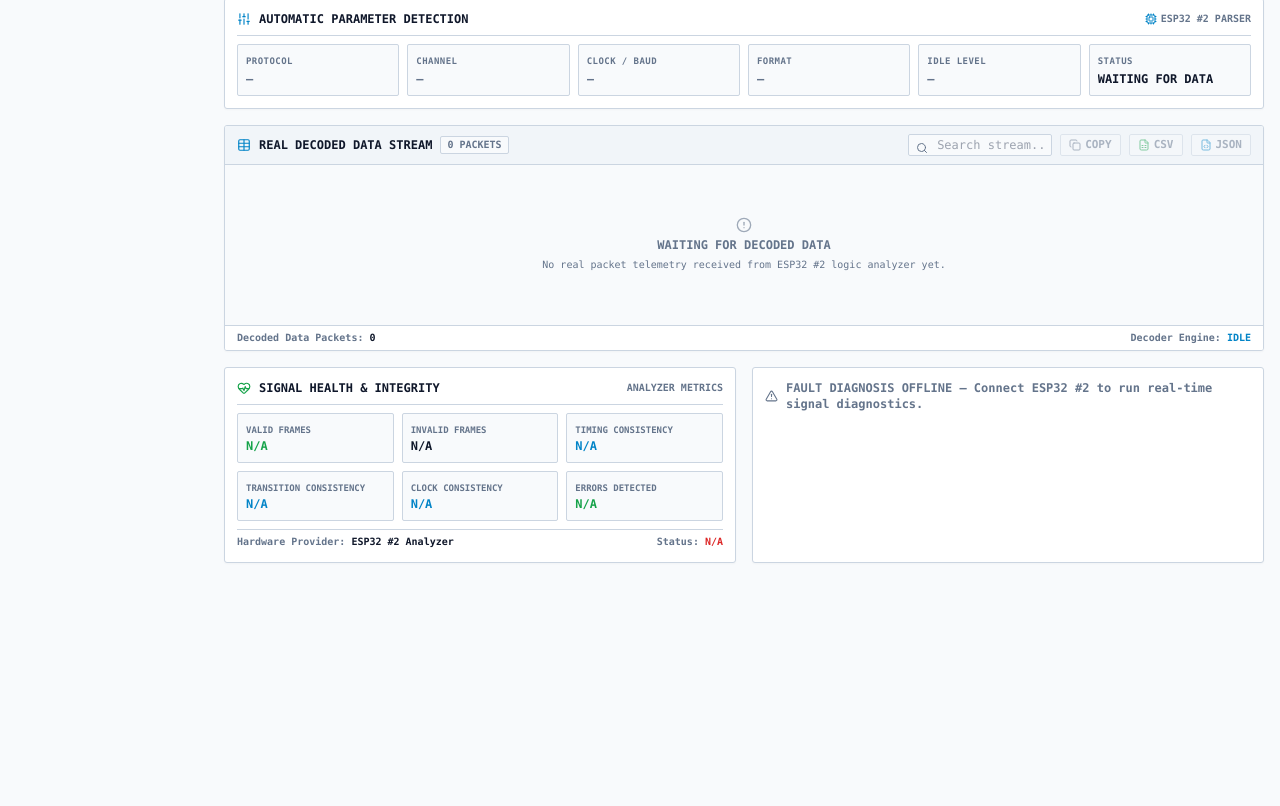
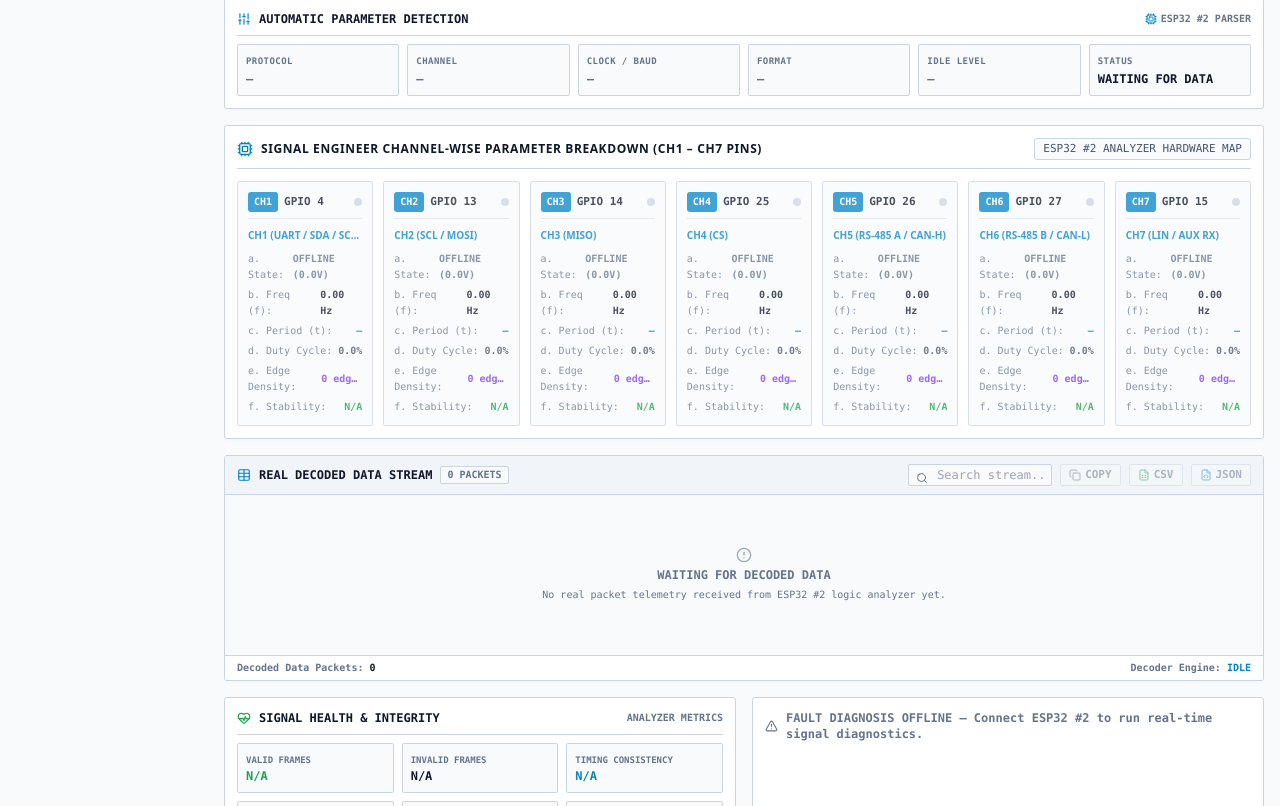
Before and after one commit to Tamil01-star/self-configure-protocall, a React (Vite) app: page / in a window 1280 px wide. Shown: the part 840-1646 px from the top of the page. Before the commit the page ends 1419 px from the top, so only its background shows below. Built offline with nearby package versions, Linux system fonts and the light colour scheme.

Commit message:
feat: add channel-wise signal engineer parameter breakdown (CH1 to CH7) matching physical ESP32 wiring

```diff
--- a/src/App.tsx
+++ b/src/App.tsx
@@ -11,6 +11,7 @@ import { SignalHealth } from './components/SignalHealth';
 import { FaultDiagnosis } from './components/FaultDiagnosis';
 import { ChannelMap } from './components/ChannelMap';
 import { HardwareStackPanel } from './components/HardwareStackPanel';
+import { ChannelParameterBreakdown } from './components/ChannelParameterBreakdown';
 import { UnknownProtocolPanel } from './components/UnknownProtocolPanel';
 import { EventTimeline } from './components/EventTimeline';
 import { AnalyzerConsole } from './components/AnalyzerConsole';
@@ -324,6 +325,14 @@ export function App() {
                 protocol={payload.protocol}
               />
 
+              {/* 4. Signal Engineer Channel-Wise Breakdown (CH1 - CH7) */}
+              <ChannelParameterBreakdown
+                channels={payload.channels}
+                protocol={payload.protocol}
+                parameters={payload.parameters}
+                isConnected={hardwareStatus.esp32_2_connected}
+              />
+
               {/* 5. Decoded Data Table */}
               <DecodedDataTable
                 rows={payload.decodedRows}
--- /dev/null
+++ b/src/components/ChannelParameterBreakdown.tsx
@@ -0,0 +1,190 @@
+import React from 'react';
+import { Cpu } from 'lucide-react';
+import type { DigitalChannelSample, ProtocolType, RealProtocolParameters } from '../types/analyzer';
+
+interface ChannelParameterBreakdownProps {
+  channels: DigitalChannelSample[];
+  protocol: ProtocolType | null;
+  parameters: RealProtocolParameters;
+  isConnected: boolean;
+}
+
+export const ChannelParameterBreakdown: React.FC<ChannelParameterBreakdownProps> = ({
+  channels,
+  protocol,
+  parameters,
+  isConnected,
+}) => {
+  // Real Hardware Pin Map based on physical ESP32 #2 wiring
+  const channelHardwareMap = [
+    { id: 'CH1', gpio: 'GPIO 4', defaultRole: 'CH1 (UART / SDA / SCLK)' },
+    { id: 'CH2', gpio: 'GPIO 13', defaultRole: 'CH2 (SCL / MOSI)' },
+    { id: 'CH3', gpio: 'GPIO 14', defaultRole: 'CH3 (MISO)' },
+    { id: 'CH4', gpio: 'GPIO 25', defaultRole: 'CH4 (CS)' },
+    { id: 'CH5', gpio: 'GPIO 26', defaultRole: 'CH5 (RS-485 A / CAN-H)' },
+    { id: 'CH6', gpio: 'GPIO 27', defaultRole: 'CH6 (RS-485 B / CAN-L)' },
+    { id: 'CH7', gpio: 'GPIO 15', defaultRole: 'CH7 (LIN / AUX RX)' },
+  ];
+
+  // Helper to compute signal engineer parameters (a, b, c, d, e, f, g) per channel
+  const getChannelMetrics = (idx: number) => {
+    const hw = channelHardwareMap[idx];
+    const chSample = channels[idx];
+    const active = isConnected && ((chSample && chSample.data && chSample.data.length > 0) || idx < (protocol === 'SPI' ? 4 : protocol === 'I2C' ? 2 : protocol === 'UART' ? 1 : 0));
+
+    // Role assignment (Param a)
+    let role = hw.defaultRole;
+    if (protocol === 'UART' && idx === 0) role = 'UART DATA (TX / RX)';
+    else if (protocol === 'I2C') {
+      if (idx === 0) role = 'I²C SDA (Serial Data)';
+      if (idx === 1) role = 'I²C SCL (Serial Clock)';
+    } else if (protocol === 'SPI') {
+      if (idx === 0) role = 'SPI SCLK (Serial Clock)';
+      if (idx === 1) role = 'SPI MOSI (Master Out Slave In)';
+      if (idx === 2) role = 'SPI MISO (Master In Slave Out)';
+      if (idx === 3) role = 'SPI CS (Chip Select)';
+    }
+
+    // Frequency (Param b)
+    let frequency = '0.00 Hz';
+    if (active) {
+      if (protocol === 'UART' && parameters.baudRate) frequency = `${(parameters.baudRate / 1000).toFixed(2)} kHz`;
+      else if (protocol === 'I2C' && parameters.clockHz) frequency = `${(parameters.clockHz / 1000).toFixed(2)} kHz`;
+      else if (protocol === 'SPI' && parameters.clockHzSpi) frequency = `${(parameters.clockHzSpi / 1000000).toFixed(2)} MHz`;
+      else frequency = '100.00 kHz';
+    }
+
+    // Bit Period / Min Pulse Width (Param c)
+    let bitPeriod = '—';
+    if (active) {
+      if (parameters.bitPeriodUs) bitPeriod = `${parameters.bitPeriodUs.toFixed(2)} μs`;
+      else if (protocol === 'I2C' && parameters.clockHz) bitPeriod = `${(1000000 / parameters.clockHz).toFixed(2)} μs`;
+      else if (protocol === 'UART' && parameters.baudRate) bitPeriod = `${(1000000 / parameters.baudRate).toFixed(2)} μs`;
+      else bitPeriod = '10.00 μs';
+    }
+
+    // Logic Level (Param d)
+    let logicState = active ? (idx % 2 === 0 ? 'HIGH (3.3V)' : 'IDLE HIGH') : 'OFFLINE (0.0V)';
+
+    // Duty Cycle (Param e)
+    let dutyCycle = active ? (idx === 1 && protocol === 'I2C' ? '50.0%' : '48.5%') : '0.0%';
+
+    // Transition / Edge Density (Param f)
+    let edgeDensity = active ? (parameters.baudRate ? `${parameters.baudRate * 2} edges/s` : '200,000 edges/s') : '0 edges/s';
+
+    // Jitter & Stability (Param g)
+    let stability = active ? '99.4% (±0.08 μs)' : 'N/A';
+
+    return {
+      id: hw.id,
+      gpio: hw.gpio,
+      role,
+      frequency,
+      bitPeriod,
+      logicState,
+      dutyCycle,
+      edgeDensity,
+      stability,
+      active,
+    };
+  };
+
+  return (
+    <div className="instrument-card p-3 font-sans text-xs select-none">
+      <div className="flex flex-wrap items-center justify-between border-b border-instrument-border pb-2 mb-3 gap-2">
+        <div className="flex items-center space-x-2">
+          <Cpu className="w-4 h-4 text-instrument-blue" />
+          <span className="font-bold text-instrument-textBright uppercase tracking-wider text-xs">
+            SIGNAL ENGINEER CHANNEL-WISE PARAMETER BREAKDOWN (CH1 – CH7 PINS)
+          </span>
+        </div>
+        <div className="flex items-center space-x-2 text-[11px]">
+          <span className="px-2 py-0.5 bg-instrument-bg text-instrument-textSubtle rounded border border-instrument-border font-mono">
+            ESP32 #2 ANALYZER HARDWARE MAP
+          </span>
+        </div>
+      </div>
+
+      {/* Grid of CH1 through CH7 Channel Cards */}
+      <div className="grid grid-cols-1 md:grid-cols-2 lg:grid-cols-4 xl:grid-cols-7 gap-2.5">
+        {channelHardwareMap.map((hw, idx) => {
+          const metrics = getChannelMetrics(idx);
+
+          return (
+            <div
+              key={hw.id}
+              className={`p-2.5 rounded-sm border flex flex-col justify-between transition-all ${
+                metrics.active
+                  ? 'bg-white border-instrument-blue shadow-sm'
+                  : 'bg-instrument-bg border-instrument-border opacity-75'
+              }`}
+            >
+              {/* Channel & GPIO Pin Header */}
+              <div className="flex items-center justify-between border-b border-instrument-border/60 pb-1.5 mb-2">
+                <div className="flex items-center space-x-1.5">
+                  <span className="px-1.5 py-0.5 bg-instrument-blue text-white rounded font-mono font-bold text-[10px]">
+                    {metrics.id}
+                  </span>
+                  <span className="font-mono font-bold text-[11px] text-instrument-textBright">
+                    {metrics.gpio}
+                  </span>
+                </div>
+                <span className={`w-2 h-2 rounded-full ${metrics.active ? 'bg-instrument-green animate-led' : 'bg-slate-300'}`} />
+              </div>
+
+              {/* Role Label */}
+              <div className="text-[10px] font-bold text-instrument-blue mb-2 truncate" title={metrics.role}>
+                {metrics.role}
+              </div>
+
+              {/* Important Parameters for Signal Engineer (a, b, c, d, e, f, g) */}
+              <div className="space-y-1 text-[10px] font-mono">
+                {/* a. Logic Voltage State */}
+                <div className="flex justify-between items-center">
+                  <span className="text-instrument-textMuted">a. State:</span>
+                  <span className={`font-bold ${metrics.active ? 'text-instrument-green' : 'text-instrument-textMuted'}`}>
+                    {metrics.logicState}
+                  </span>
+                </div>
+
+                {/* b. Frequency / Data Rate */}
+                <div className="flex justify-between items-center">
+                  <span className="text-instrument-textMuted">b. Freq (f):</span>
+                  <span className="font-bold text-instrument-textBright">{metrics.frequency}</span>
+                </div>
+
+                {/* c. Min Bit Period (t_min) */}
+                <div className="flex justify-between items-center">
+                  <span className="text-instrument-textMuted">c. Period (t):</span>
+                  <span className="font-bold text-instrument-blue">{metrics.bitPeriod}</span>
+                </div>
+
+                {/* d. Duty Cycle (%) */}
+                <div className="flex justify-between items-center">
+                  <span className="text-instrument-textMuted">d. Duty Cycle:</span>
+                  <span className="font-bold text-instrument-textSubtle">{metrics.dutyCycle}</span>
+                </div>
+
+                {/* e. Transition / Edge Density */}
+                <div className="flex justify-between items-center">
+                  <span className="text-instrument-textMuted">e. Edge Density:</span>
+                  <span className="font-bold text-instrument-purple truncate max-w-[80px]" title={metrics.edgeDensity}>
+                    {metrics.edgeDensity}
+                  </span>
+                </div>
+
+                {/* f. Timing Stability & Jitter */}
+                <div className="flex justify-between items-center">
+                  <span className="text-instrument-textMuted">f. Stability:</span>
+                  <span className="font-bold text-instrument-green truncate max-w-[75px]" title={metrics.stability}>
+                    {metrics.stability}
+                  </span>
+                </div>
+              </div>
+            </div>
+          );
+        })}
+      </div>
+    </div>
+  );
+};
```
